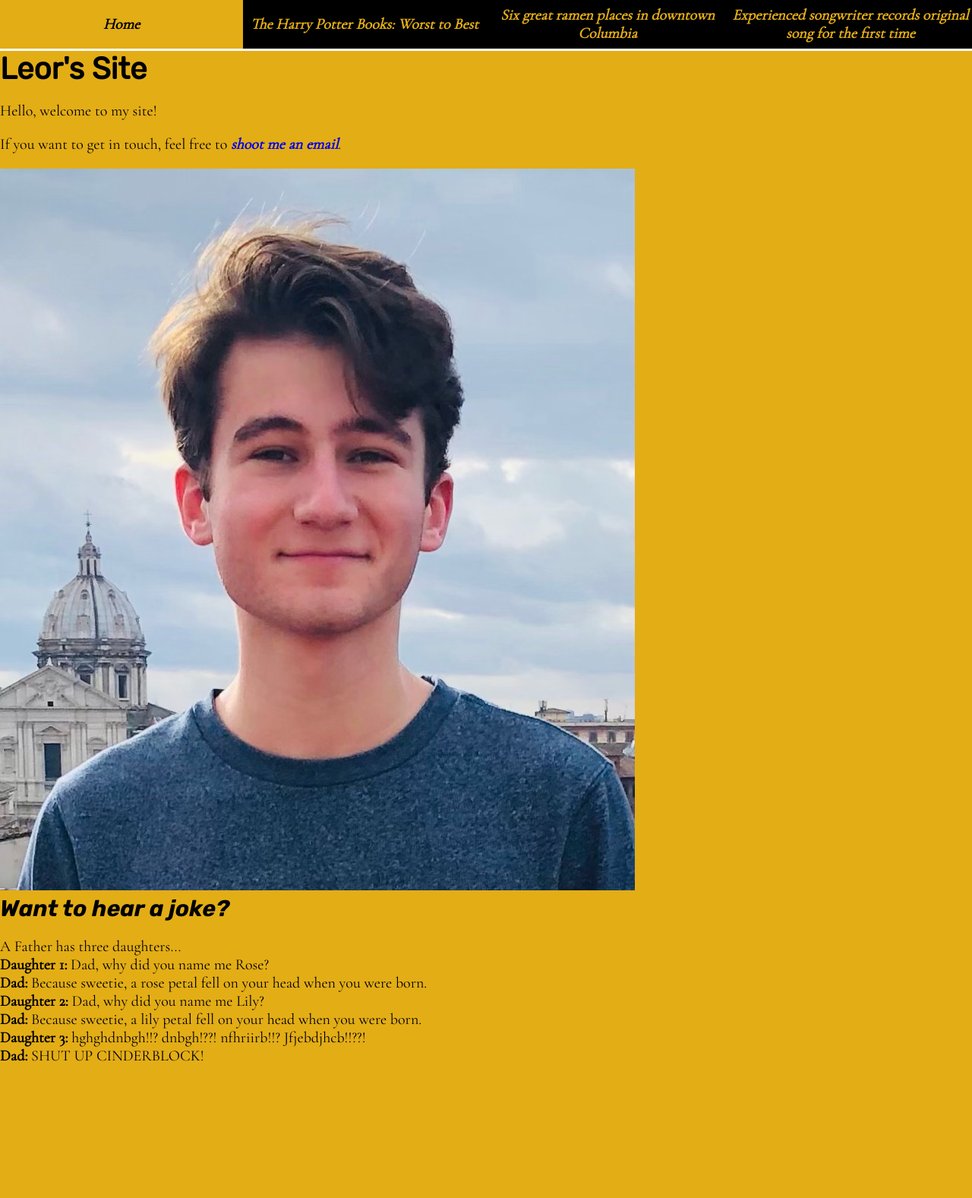
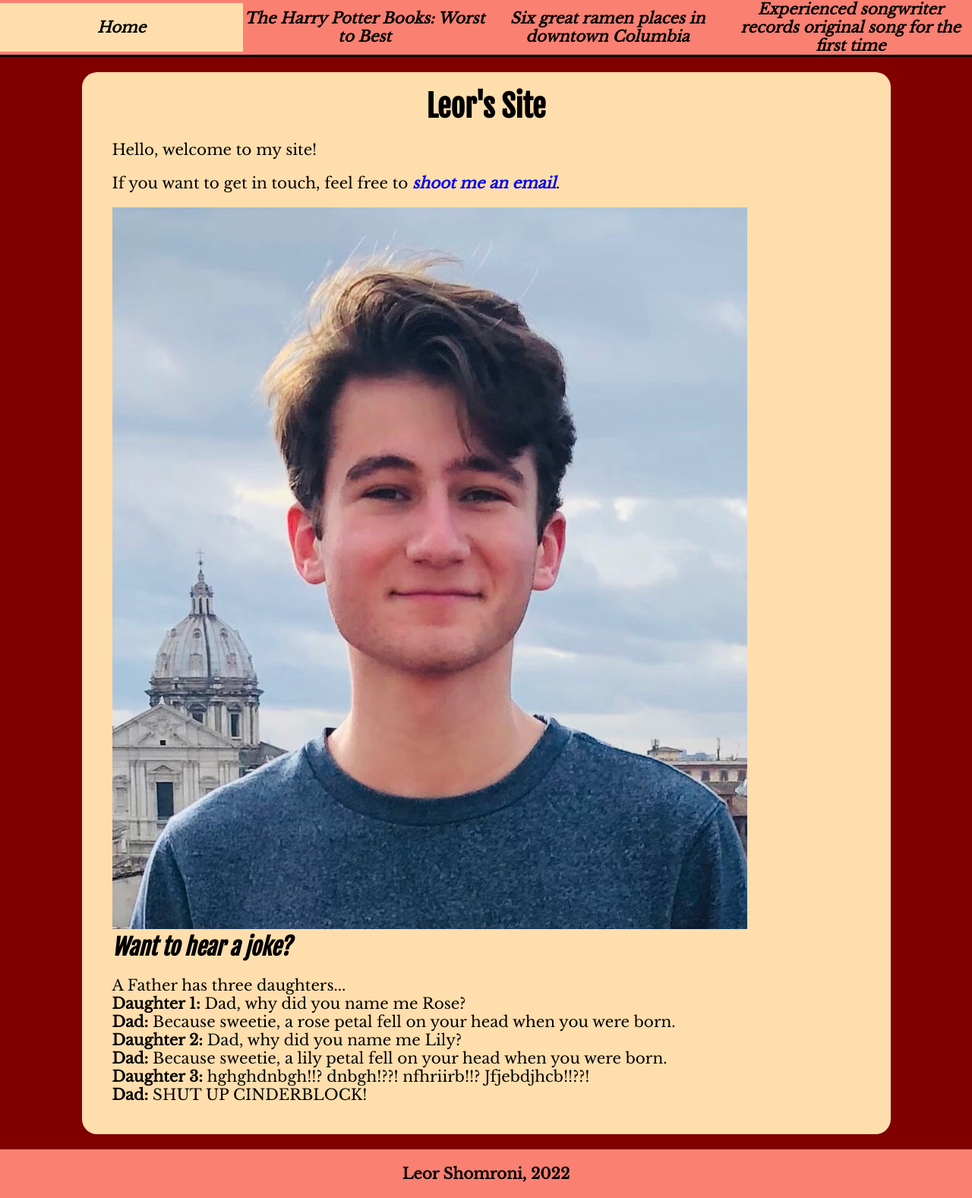
Before and after one commit to J4502-FS22/shomroni-site, a plain HTML site: page index.html in a window 1280 px wide. Shown: the whole page at 76% size. Before the commit the page ends 1422 px from the top, so only its background shows below. Drawn offline with nearby package versions, Linux system fonts and the light colour scheme.

Commit message:
updated CSS, minor tweaks to each page

```diff
--- a/index.html
+++ b/index.html
@@ -6,12 +6,13 @@
 
     <link rel="preconnect" href="https://fonts.googleapis.com">
     <link rel="preconnect" href="https://fonts.gstatic.com" crossorigin>
-    <link href="https://fonts.googleapis.com/css2?family=Cormorant+Garamond&family=Roboto+Slab:wght@500&family=Rubik:ital,wght@0,400;1,700&display=swap" rel="stylesheet">
+    <link href="https://fonts.googleapis.com/css2?family=Fjalla+One&family=Lato&family=Libre+Baskerville&display=swap" rel="stylesheet">
 
     <link rel="stylesheet" href="styles.css">
 
   </head>
   <body>
+    <a class="skip-link" href="#content">Skip to content</a>
 <nav>
   <ul>
     <li><a class="active" href="index.html">Home</a></li>
@@ -21,6 +22,7 @@
   </ul>
 </nav>
 
+<main id="content">
 <h1>Leor's Site</h1>
 <p>Hello, welcome to my site!</p>
 <p>If you want to get in touch, feel free to <a href="mailto:ls37b@umsystem.edu">shoot me an email</a>.</p>
@@ -42,5 +44,10 @@
 
 <strong>Dad:</strong> SHUT UP CINDERBLOCK!</p>
 </section>
+
+</main>
+
+<footer>Leor Shomroni, 2022</footer>
+
   </body>
 </html>
--- a/styles.css
+++ b/styles.css
@@ -26,14 +26,14 @@ font-size: 20px;
 
 body {
   margin: 0px;
-  background-color: #E3AD16;
-  font-family: 'Cormorant Garamond', serif;
+  background-color: #800000;
+  font-family: 'Libre Baskerville', serif;
 }
 
 main {
   width: 90%;
-  max-width: 1000px;
-  background: #FFF;
+  max-width: 1065px;
+  background: #FFDEAD;
   border-radius: 1rem;
   padding: 1rem 2rem;
   box-sizing: border-box;
@@ -42,12 +42,12 @@ main {
 
 /*beginning updated nav and ul, ol*/
 nav {
-  color: #E3AD16;
-  background-color: #000000;
+  color: #FA8072;
+  background-color: #FA8072;
   padding: 0;
   display: block;
   margin: 0;
-  border-bottom: 3px solid #FFF;
+  border-bottom: 3px solid #000000;
 }
 
 ul, ol {
@@ -60,7 +60,7 @@ ul, ol {
 /*end of updated nav and ul, ol*/
 
 nav a {
-  color: #E3AD16;
+  color: #000000;
 }
 
 a {
@@ -70,8 +70,12 @@ a {
 }
 
 h1, h2, h3 {
-  font-family: 'Rubik', sans-serif;
+  font-family: 'Fjalla One', sans-serif;
   margin: 0
+}
+
+h1 {
+  text-align: center
 }
 
 h2 {
@@ -97,15 +101,15 @@ nav li, nav li a {
 }
 
 .active {
-  background-color: #E3AD16;
+  background-color: #FFDEAD;
   color: #000;
   padding: 1rem;
 }
 
 /*Footer section*/
 footer {
-  background: #000;
-  color: #E3AD16;
+  background: #FA8072;
+  color: #000;
   width: 100%;
   margin: 0;
   padding: 1rem;
@@ -159,19 +163,9 @@ address {
   width: 100%;
 }
 
-.button_holder {
-  display: flex;
-  flex-direction: row;
-  justify-content: space-between;
-  margin-top: 1rem;
-}
-
-.hideThis {
-  display: none;
-}
 
 button {
-  background-color: #E3AD16;
+  background-color: #FFDEAD;
   border: none;
   color: #000;
   text-align: center;
```
Also changed, not shown: harry-potter-books.html (+2 -2 lines), photo-gallery.html (+1 -7 lines), ramen-downtown-columbia.html (+1 -1 lines), images/book list/chamber-secrets.jpg (deleted), images/book list/deathly hallows.jpg (deleted), images/book list/goblet-fire.jpg (deleted), images/book list/half-blood-prince.jpg (deleted), images/book list/order-phoenix.jpg (deleted), images/book list/prisoner-azkaban.jpg (deleted), images/book list/sorcerers-stone.jpg (deleted), images/book-list/prisoner-azkaban.jpg, 7 other files.
